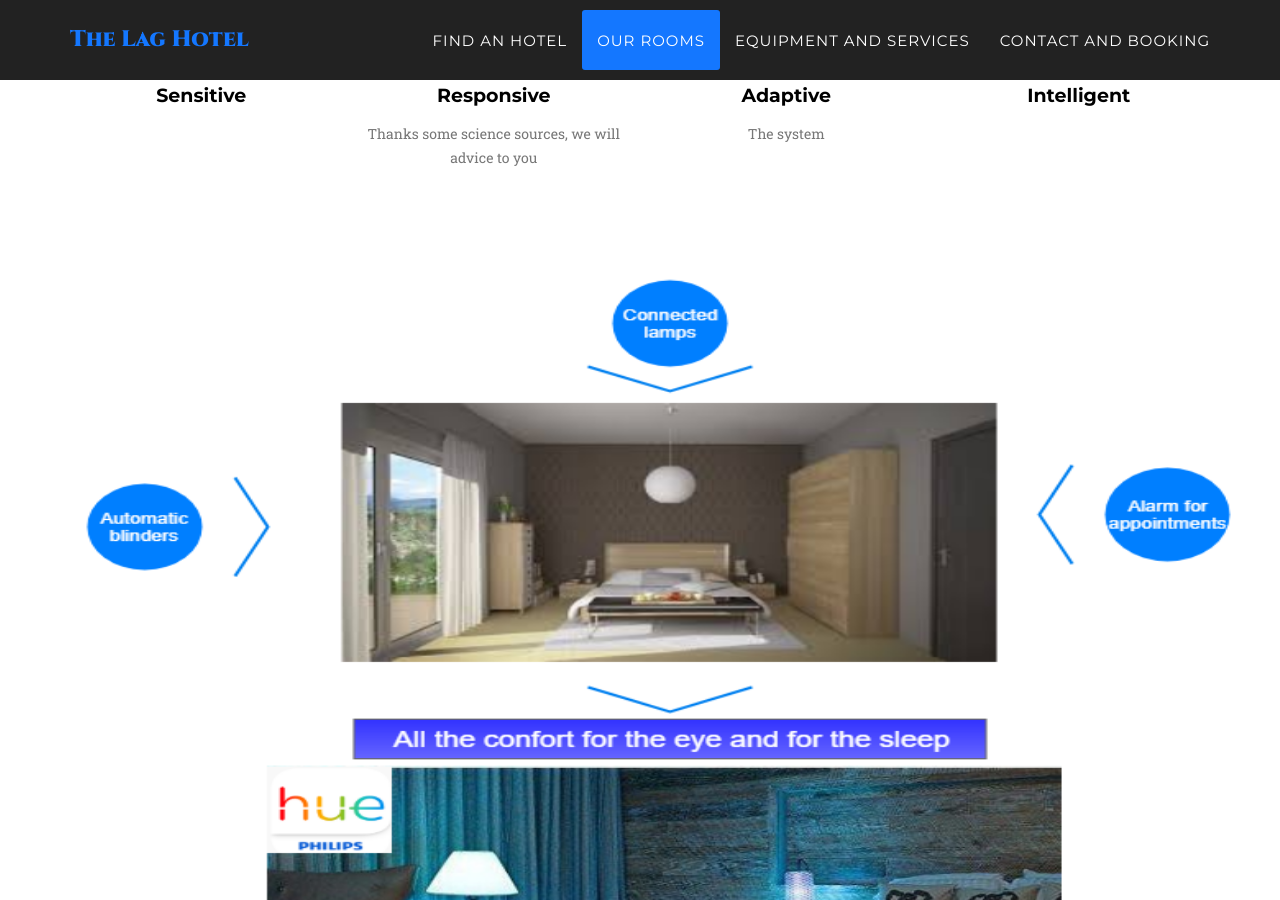
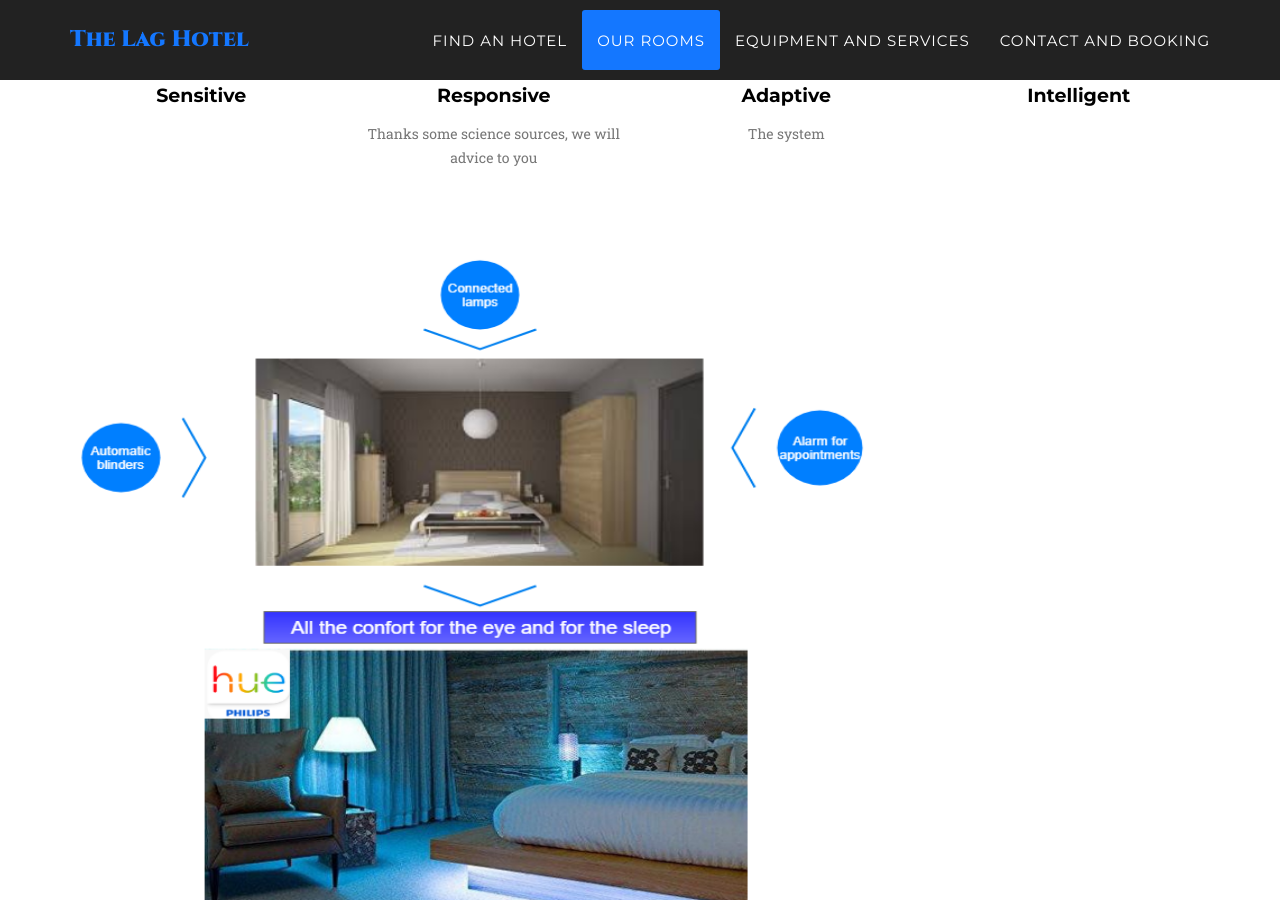
Before and after one commit to VincentGautier/Hotel-web-site, a Jekyll site: the page built from index.html, in a window 1280 px wide and 900 px high, scrolled down 1970 px. Built offline with Jekyll 4.4.1, drawn with Linux system fonts in a browser that asks for light colours; some web fonts are replaced.

Commit message:
Update our_rooms.html

```diff
--- a/_includes/our_rooms.html
+++ b/_includes/our_rooms.html
@@ -42,7 +42,7 @@
           </div>
 
         </div>
-        <img src="img/room.png" width="1200" height="1000" alt=""/>
+        <img src="img/room.png" width="820" height="800" alt=""/>
     </div>
 
 </section>
```
